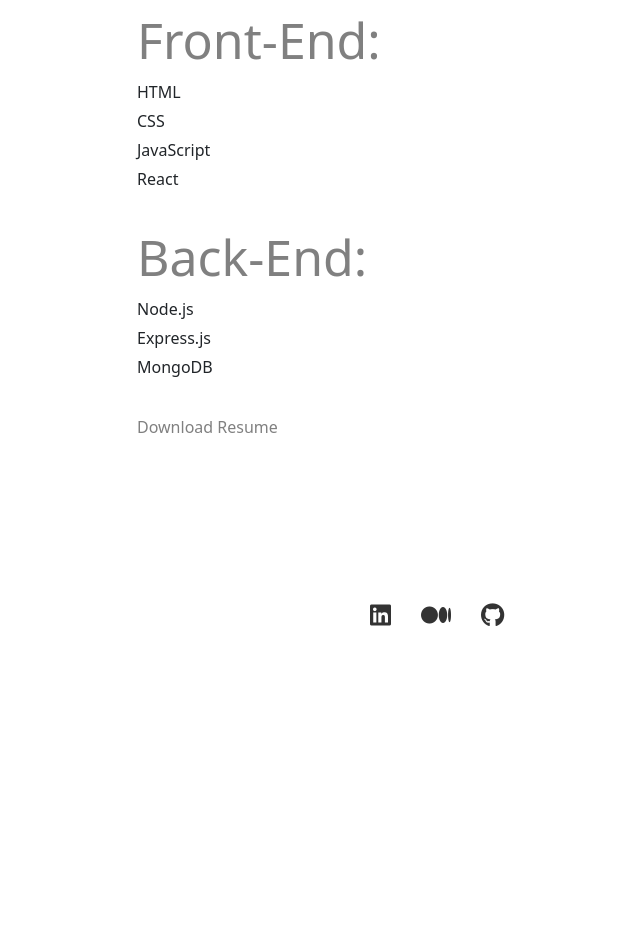
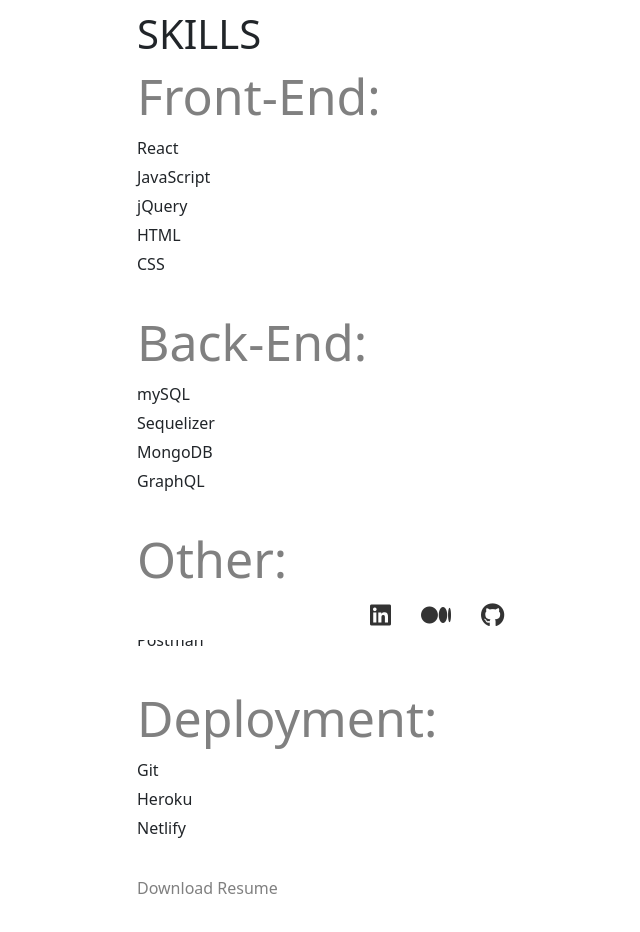
Before and after one commit to elenagurchinskaia/eg-react-portfolio, a React (Vite) app: page /resume in a window 1280 px wide. Shown: the part 160-1092 px from the top of the page, without its empty margins (203-843 px from the left). Before the commit the page ends 800 px from the top, so only its background shows below. Built offline with nearby package versions, Linux system fonts and the light colour scheme.

Commit message:
updated skills section

```diff
--- a/src/pages/Resume.jsx
+++ b/src/pages/Resume.jsx
@@ -3,24 +3,44 @@
 function Resume() {
   return (
     <div className="resume-container">
+      <h1>SKILLS</h1>
       {/* <h1>Resume</h1> */}
 
       <div className="resume-section">
         <h5>Front-End:</h5>
         <ul className="list-unstyled">
+          <li>React</li>
+          <li>JavaScript</li>
+          <li>jQuery</li>
           <li>HTML</li>
           <li>CSS</li>
-          <li>JavaScript</li>
-          <li>React</li>
         </ul>
       </div>
 
       <div className="resume-section">
         <h5>Back-End:</h5>
         <ul className="list-unstyled">
-          <li>Node.js</li>
-          <li>Express.js</li>
+          <li>mySQL</li>
+          <li>Sequelizer</li>
           <li>MongoDB</li>
+          <li>GraphQL</li>
+        </ul>
+      </div>
+
+      <div className="resume-section">
+        <h5>Other:</h5>
+        <ul className="list-unstyled">
+          <li>JWT</li>
+          <li>Postman</li>
+        </ul>
+      </div>
+
+      <div className="resume-section">
+        <h5>Deployment:</h5>
+        <ul className="list-unstyled">
+          <li>Git</li>
+          <li>Heroku</li>
+          <li>Netlify</li>
         </ul>
       </div>
 
```
